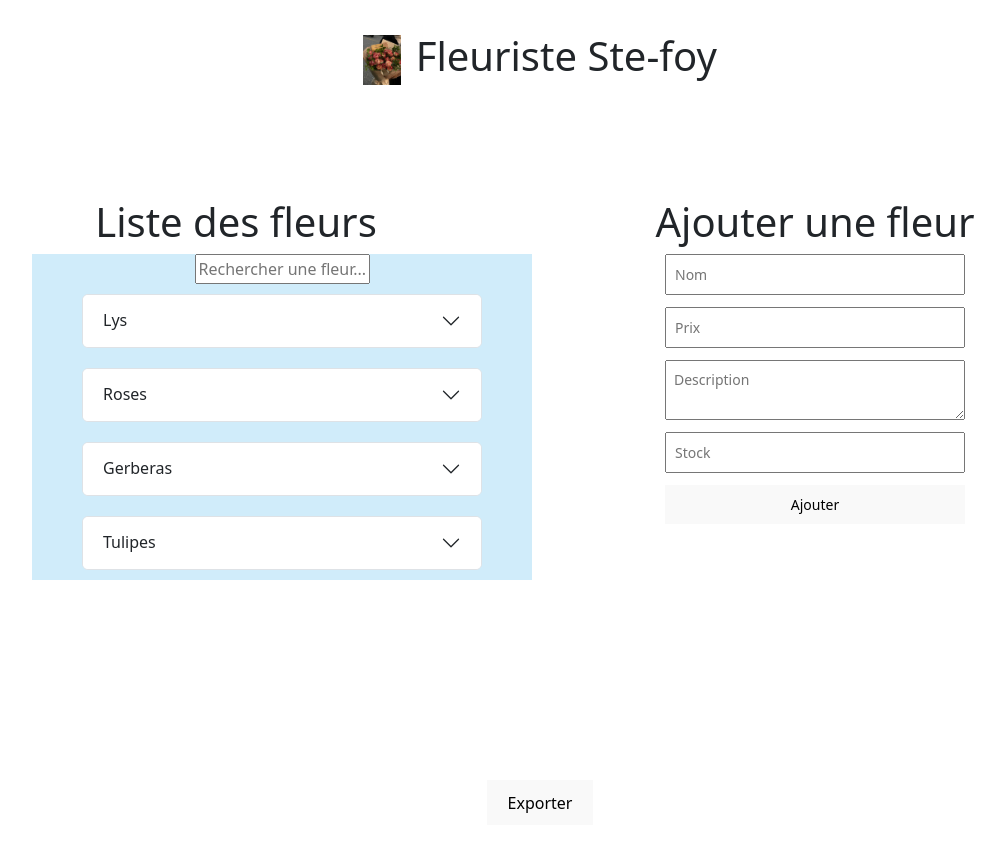
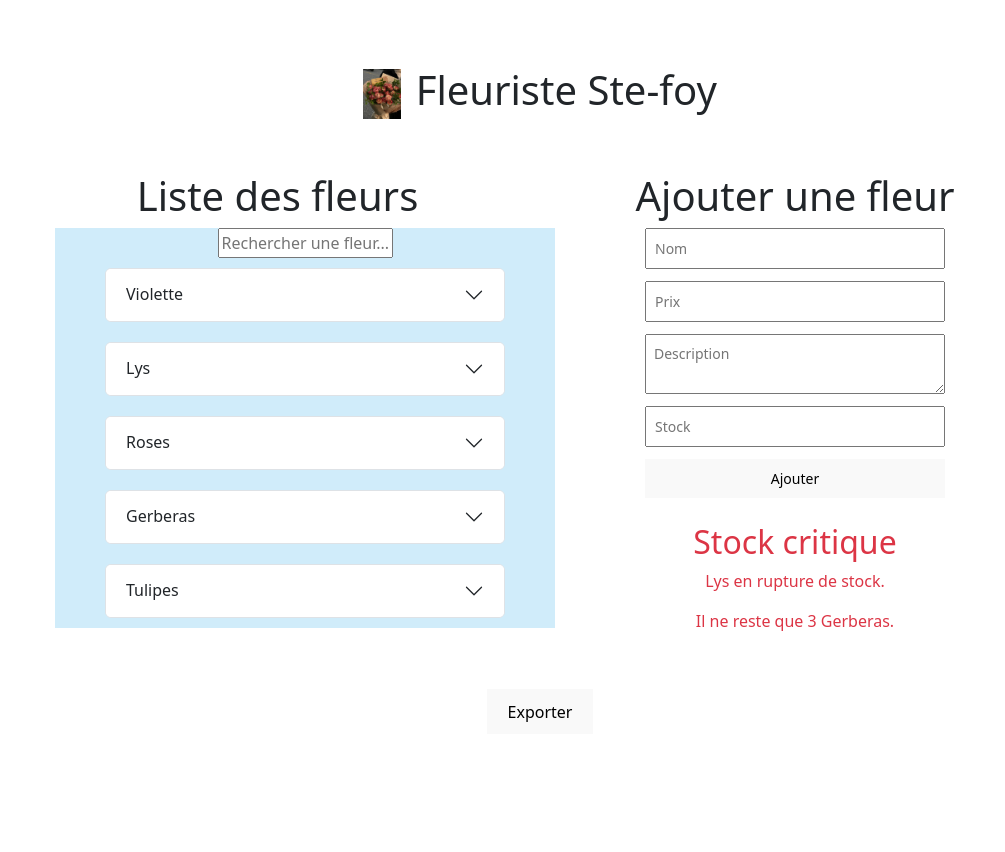
Before and after one commit to Tasnimetr/appweb-trpr01, a Vue app in the folder trpr01/my-app/: page / in a window 1280 px wide. Shown: the top 852 px of the page, without its empty margins (100-1105 px from the left). After the commit the page ends 800 px from the top, so only its background shows below. Built offline with nearby package versions, Linux system fonts and the light colour scheme.

Commit message:
A17 Découpage application parties
Faire le découpage de l'application en composants, en autans que de parties fonctionelles.

```diff
--- a/trpr01/my-app/src/App.vue
+++ b/trpr01/my-app/src/App.vue
@@ -4,6 +4,7 @@ import ProductForm from './components/FlowerForm.vue'
 import EditForm from './components/EditForm.vue'
 import DuplicateForm from './components/DuplicateForm.vue';
 import ExportButton from './services/ExportButton.vue';
+import StockPreview from './components/StockPreview.vue';
 import { editedFlower, duplicatedFlower } from './products';
 
 </script>
@@ -24,6 +25,7 @@ import { editedFlower, duplicatedFlower } from './products';
       <EditForm v-if="editedFlower" />
       <DuplicateForm v-else-if="duplicatedFlower" />
       <ProductForm v-else />
+      <StockPreview/>
     </div>
   </div>
   <ExportButton />
@@ -45,9 +47,6 @@ import { editedFlower, duplicatedFlower } from './products';
   filter: drop-shadow(0 0 2em #42b883aa);
 }
 
-div {
-  margin-bottom: 50px;
-}
 
 .container1 {
   display: flex;
@@ -65,12 +64,13 @@ div {
 .container2 {
   display: flex;
   width: 100%;
+  gap: 40px;
 }
 
 .left,
 .right {
   width: 50%;
-  padding: 100px;
+  padding: 40px;
 }
 
 /*.right {
--- a/trpr01/my-app/src/components/FlowerTable.vue
+++ b/trpr01/my-app/src/components/FlowerTable.vue
@@ -5,6 +5,7 @@ import { flowers, editedFlower, duplicatedFlower } from '../products'
 import SearchBar from "./SearchBar.vue";
 
 const displayDeletionConfirmation = ref(false);
+const deletionConfirmation = "Supression Réussie"
 let input = ref("");
 
 function editFlower(flower: Flower): void {
@@ -82,7 +83,7 @@ function filteredList() {
     </table>
     <dialog class="alert alert-success" v-if="displayDeletionConfirmation" open>
         <!--source: https://www.w3schools.com/tags/tag_dialog.asp-->
-        Supression Réussie
+        {{ deletionConfirmation }}
         <form method="dialog">
             <button @click="displayDeletionConfirmation = false">X</button>
             <!--source: AppWebGpt pour comrpendre comment fermer dialogue(comment fermer un dialogue avec un bouton)-->
--- a/trpr01/my-app/src/components/SearchBar.vue
+++ b/trpr01/my-app/src/components/SearchBar.vue
@@ -6,7 +6,7 @@ const input = defineModel()
     <input class="searchBar" type="text" v-model="input" placeholder="Rechercher une fleur..." />
 </template>
 
-<style>
+<style scoped>
 .searchBar {
     width: 175px;
 }
--- /dev/null
+++ b/trpr01/my-app/src/components/StockPreview.vue
@@ -0,0 +1,26 @@
+<script setup lang="ts">
+import { flowers } from '../products'
+
+function filteredList() {
+    return flowers.value.filter((flower) =>
+        flower.stock <= 3
+    )
+}
+</script>
+<template>
+    <div class="stockPreview">
+    <h2 class="text-danger">Stock critique</h2>
+    <div v-for="flower in filteredList()" :key="flower.id">
+        <p v-if="flower.stock === 0" class="text-danger">{{ flower.name }} en rupture de stock.</p>
+        <p v-else class="text-danger">Il ne reste que {{ flower.stock }} {{ flower.name }}.</p>
+    </div>
+    </div>
+</template>
+
+<style scoped>
+.stockPreview {
+    width: 300px;
+    margin-top: 25px;
+    margin-left: 25px;
+}
+</style>
--- a/trpr01/my-app/src/products.ts
+++ b/trpr01/my-app/src/products.ts
@@ -9,10 +9,11 @@ export interface Flower {
 }
 
 export const flowers = ref<Flower[]>([
-    { id: '1', name: 'Lys', price: 49.99, description: 'Bouquet de Lys', stock: 12 },
-    { id: '2', name: 'Roses', price: 30.41, description: 'Bouquet de roses', stock: 6 },
-    { id: '3', name: 'Gerberas', price: 54.99, description: 'Bouquet de gerberas', stock: 3 },
-    { id: '4', name: 'Tulipes', price: 52.95, description: 'Bouquet de tulipes', stock: 9 },
+    { id: '1', name: 'Violette', price: 30.99, description: 'Bouquet de Violettes', stock: 12 },
+    { id: '2', name: 'Lys', price: 49.99, description: 'Bouquet de Lys', stock: 0 },
+    { id: '3', name: 'Roses', price: 30.41, description: 'Bouquet de roses', stock: 6 },
+    { id: '4', name: 'Gerberas', price: 54.99, description: 'Bouquet de gerberas', stock: 3 },
+    { id: '5', name: 'Tulipes', price: 52.95, description: 'Bouquet de tulipes', stock: 9 },
 ])
 
 //copilot inligne suggetions pour ref
```
